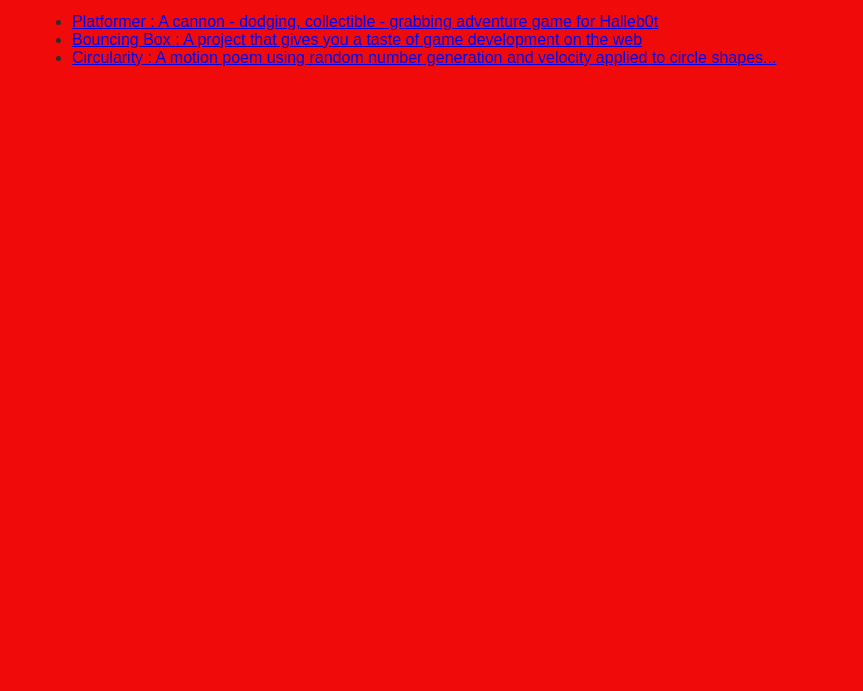
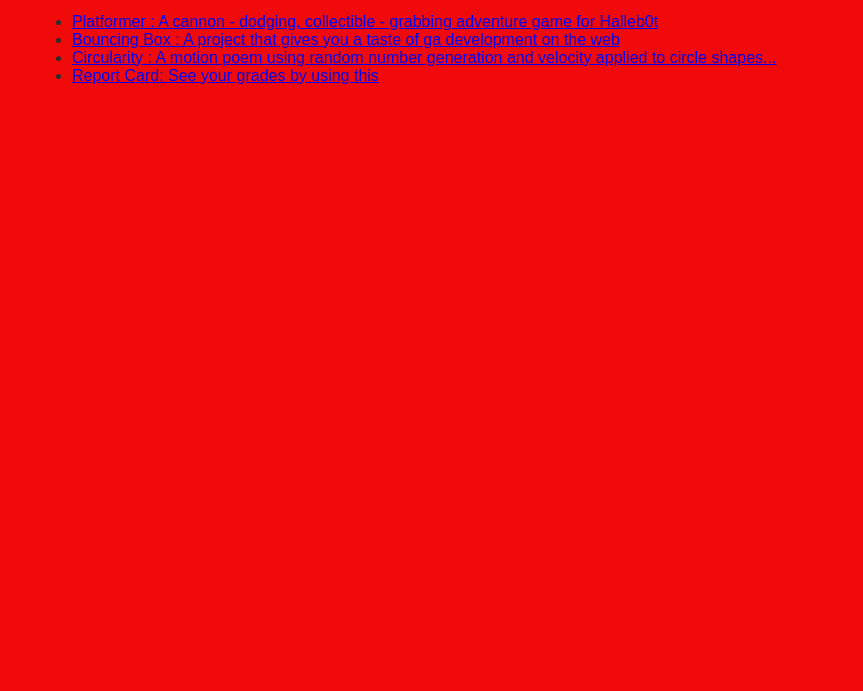
Before and after one commit to jgiambelluca/jgiambelluca.github.io, a plain HTML site: page portfolio.html in a window 1280 px wide. Shown: the part 109-800 px from the top of the page, without its empty margins (208-1071 px from the left). Drawn offline with Linux system fonts and the light colour scheme.

Commit message:
reportcard

```diff
--- a/portfolio.html
+++ b/portfolio.html
@@ -70,8 +70,9 @@
         </nav>
         <ul id="portfolio">
             <li><a href="projects/platformer/">Platformer : A cannon - dodging, collectible - grabbing adventure game for Halleb0t</a></li>
-            <li><a href="projects/bouncing-box/">Bouncing Box : A project that gives you a taste of game development on the web </a></li>
+            <li><a href="projects/bouncing-box/">Bouncing Box : A project that gives you a taste of ga development on the web </a></li>
             <li><a href="projects/circularity/">Circularity : A motion poem using random number generation and velocity applied to circle shapes...</a></li>
+            <li><a href="reportCard.html">Report Card: See your grades by using this</a></li>
         </ul>
       </div>
     </body>
```
